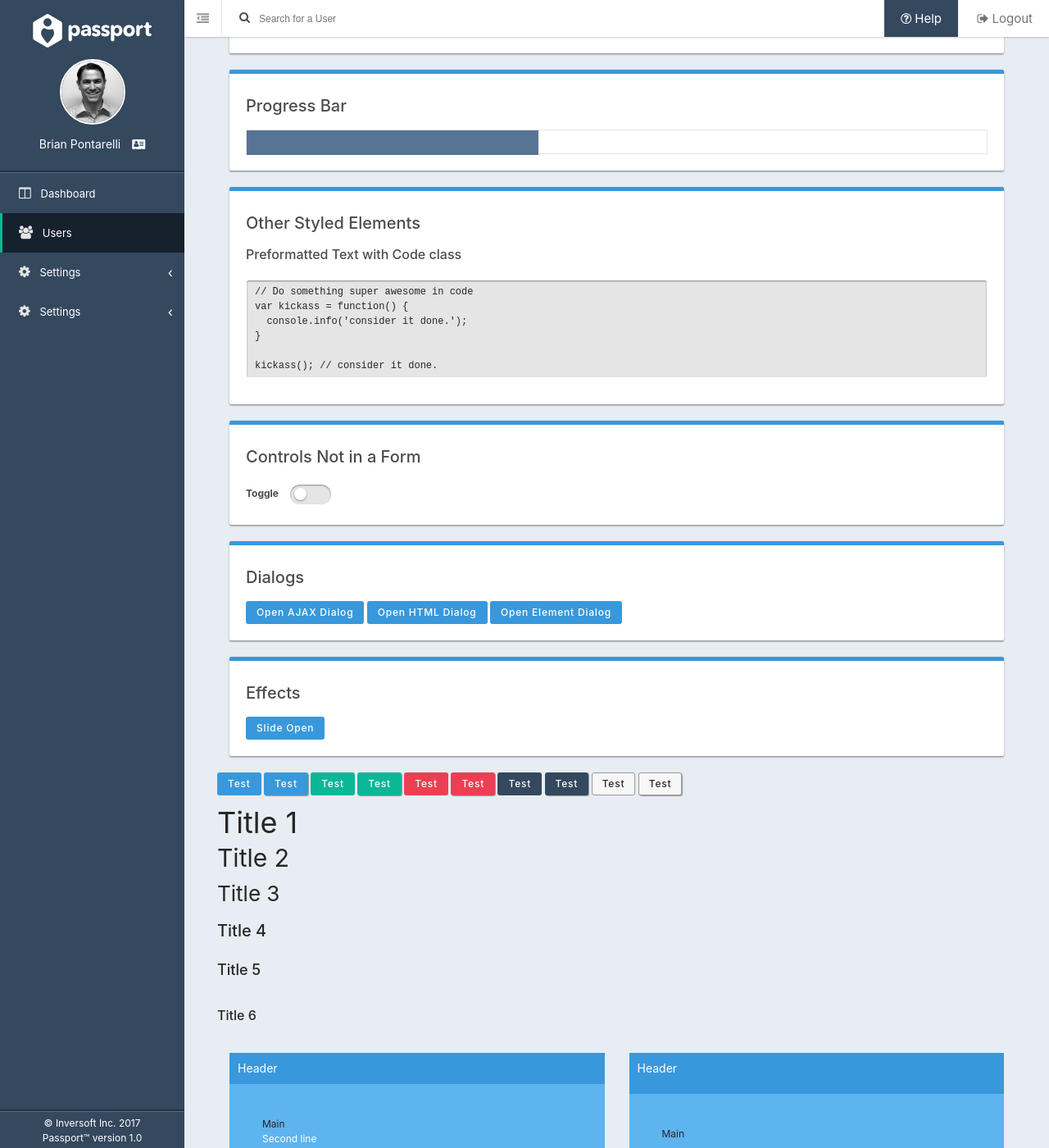
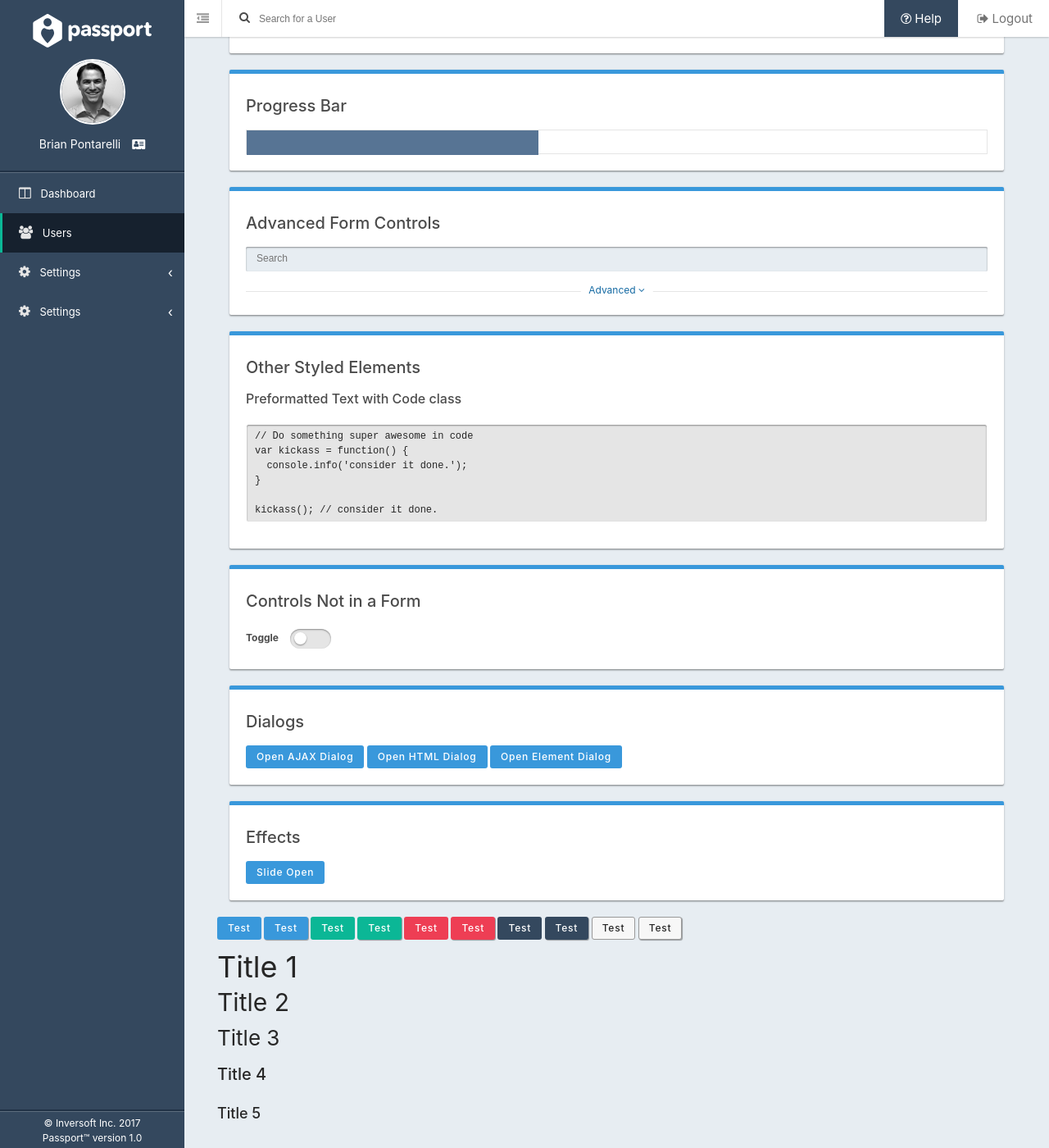
Before and after one commit to FusionAuth/fusionauth-style, a Jekyll site: the page built from index.md, in a window 1280 px wide and 1400 px high, scrolled down 12136 px. Shown: the whole window at 82% size. Built offline with Jekyll 4.4.1, drawn with Linux system fonts in a browser that asks for light colours.

Commit message:
add some style for a new widget - advanced form expand.

```diff
--- a/_layouts/default.html
+++ b/_layouts/default.html
@@ -1893,6 +1902,51 @@
       <div class="row">
         <div class="col-xs">
           <div class="panel">
+            <h2>Advanced Form Controls</h2>
+            <main>
+              <form class="full">
+                <div class="form-row">
+                  <input type="text" class="text" placeholder="Search">
+                </div>
+
+                <div id="bottom-expanding-form" class="slide-open">
+                  <div class="row">
+                    <div class="col-xs-12 col-md-4 tight-left">
+                      <div class="form-row">
+                        <label class="text">Language</label>
+                        <label class="text"><input type="text" class="text"></label>
+                      </div>
+                    </div>
+                    <div class="col-xs-12 col-md-4 tight-left">
+                      <div class="form-row">
+                        <label class="text">Type</label>
+                        <label class="text"><input type="text" class="text"></label>
+                      </div>
+                    </div>
+                    <div class="col-xs-12 col-md-4 tight-left">
+                      <div class="form-row">
+                        <label class="text">Tags</label>
+                        <label class="text"><input type="text" class="text"></label>
+                      </div>
+                    </div>
+                  </div>
+                </div>
+
+                <a href="#" class="slide-open-toggle" data-slide-open="bottom-expanding-form">
+                  <span>
+                    Advanced
+                    <i class="fa fa-angle-down"></i>
+                  </span>
+                </a>
+              </form>
+            </main>
+          </div>
+        </div>
+      </div>
+
+      <div class="row">
+        <div class="col-xs">
+          <div class="panel">
             <h2>Other Styled Elements</h2>
 
             <main>
--- a/_sass/effects.scss
+++ b/_sass/effects.scss
@@ -1,6 +1,8 @@
 /*
- * Copyright (c) 2017, Inversoft Inc., All Rights Reserved
+ * Copyright (c) 2017-2018, Inversoft Inc., All Rights Reserved
  */
+
+@import 'variables';
 
 .slide-open {
   height: 0;
@@ -9,5 +11,37 @@
 
   &.open {
     height: auto;
+
+    + .slide-open-toggle {
+      i {
+        transition: rotate 0.3s ease-in-out;
+        transform: rotate(180deg);
+      }
+    }
+  }
+
+  + .slide-open-toggle {
+    background-color: $table-header-light-color;
+    display: inline-block;
+    height: 1px;
+    margin: 3px 0;
+    position: relative;
+    text-align: center;
+    width: 100%;
+
+    > span {
+      background-color: white;
+      display: inline-block;
+      left: 50%;
+      padding: 0 10px;
+      position: absolute;
+      transform: translate(-50%, 0);
+      top: -0.8em;
+
+      i {
+        transform: rotate(0deg);
+        transition: all 0.3s ease-in-out;
+      }
+    }
   }
 }
--- a/_sass/helpers.scss
+++ b/_sass/helpers.scss
@@ -103,6 +103,10 @@ pre.code {
   margin-top: 70px;
 }
 
+.push-lesser-top {
+  margin-top: 10px;
+}
+
 .push-less-top {
   margin-top: 15px;
 }
--- a/_sass/tables.scss
+++ b/_sass/tables.scss
@@ -1,5 +1,5 @@
 /*
- * Copyright (c) 2017, Inversoft Inc., All Rights Reserved
+ * Copyright (c) 2017-2018, Inversoft Inc., All Rights Reserved
  */
 @import 'variables';
 
@@ -268,8 +268,8 @@ table {
         }
       }
 
-      &:not(:last-of-type) {
-        border-bottom: 1px solid $table-border-color;
+      &:not(:first-of-type) {
+        border-top: 1px solid $table-border-color;
       }
     }
   }
```
Also changed, not shown: other parts of _layouts/default.html (+9 -0 lines).
